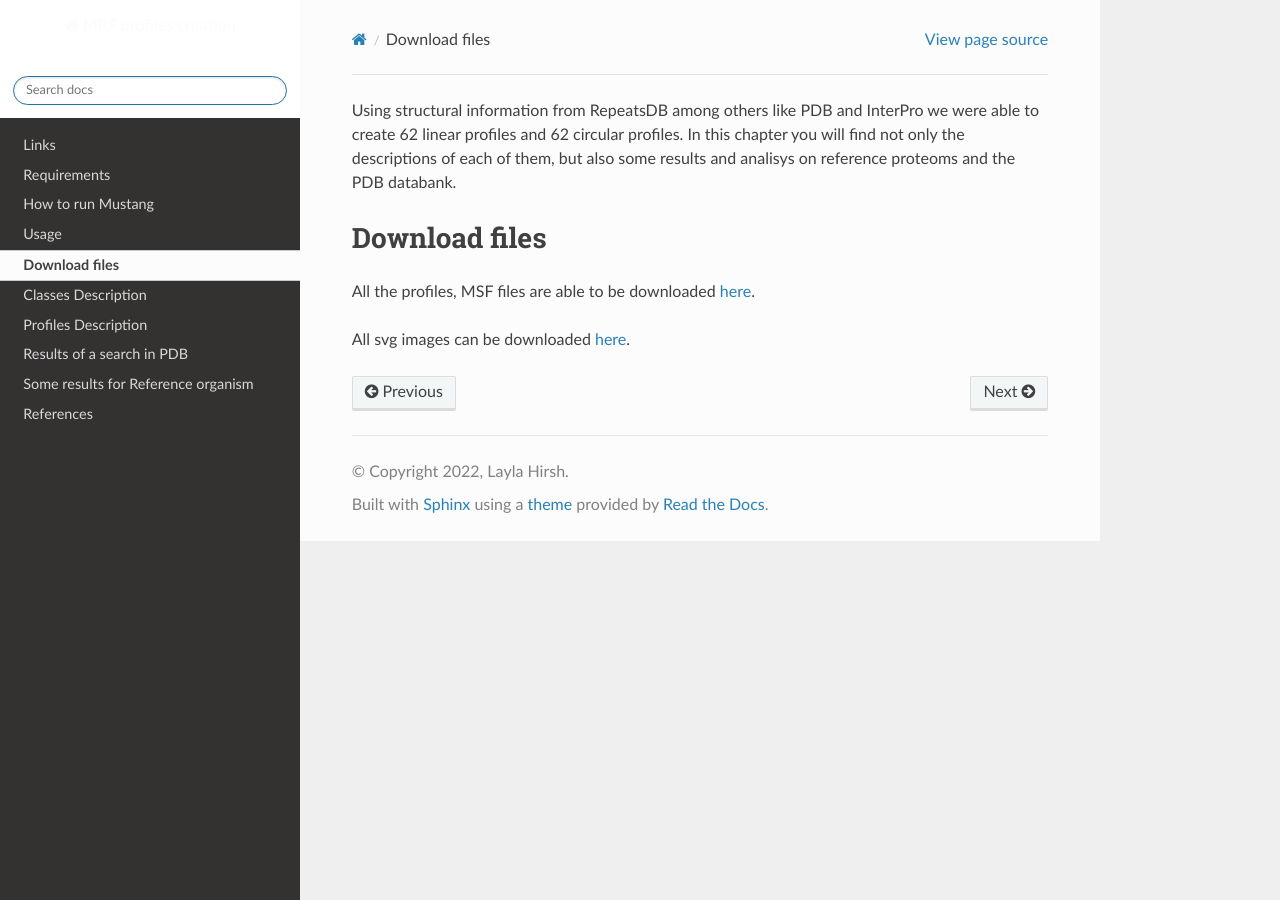
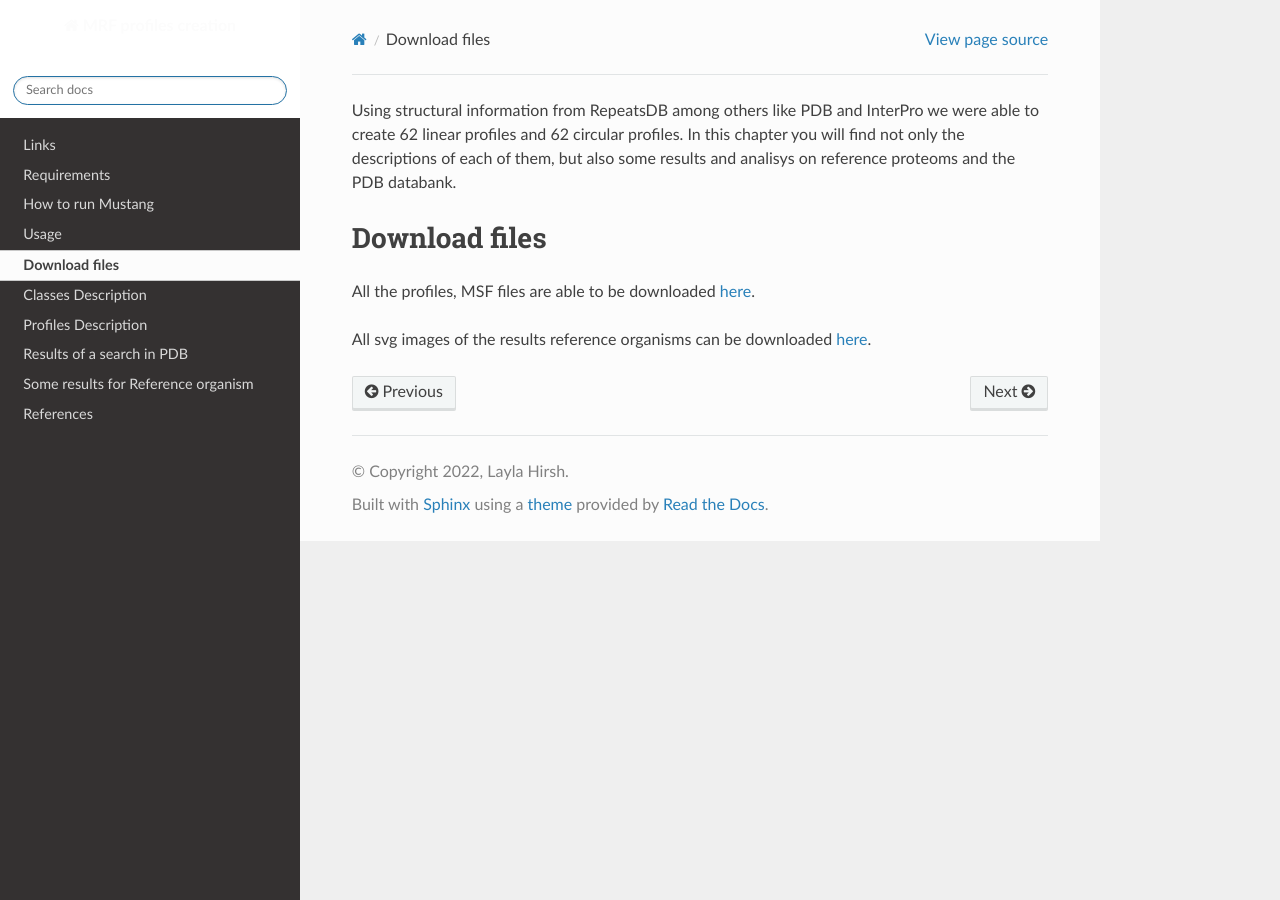
Before and after one commit to DraLaylaHirsh/MRFprofilesCreation, a Sphinx documentation site: the page built from docs/DataDownload.rst, in a window 1280 px wide. Built offline with Sphinx 7.4.7 and the Read the Docs theme 2.0.0, drawn with Linux system fonts in a browser that asks for light colours.

Commit message:
Update DataDownload.rst

```diff
--- a/docs/DataDownload.rst
+++ b/docs/DataDownload.rst
@@ -6,4 +6,4 @@ Download files
 
 All the profiles, MSF files are able to be downloaded `here <https://github.com/DraLaylaHirsh/MRFprofilesCreation/blob/a6a7f4122811e4539bf1a7bb55c312232cba7f68/LaylaHirshProfiles_MSF.tar.gz>`_.
 
-All svg images can be downloaded `here <https://github.com/DraLaylaHirsh/MRFprofilesCreation/blob/1167830f3f7d4a24bbb3cab34d0ca8b29d2dfc94/docs/SVGimages.tar.gz>`_.
+All svg images of the results reference organisms can be downloaded `here <https://github.com/DraLaylaHirsh/MRFprofilesCreation/blob/1167830f3f7d4a24bbb3cab34d0ca8b29d2dfc94/docs/SVGimages.tar.gz>`_.
```
